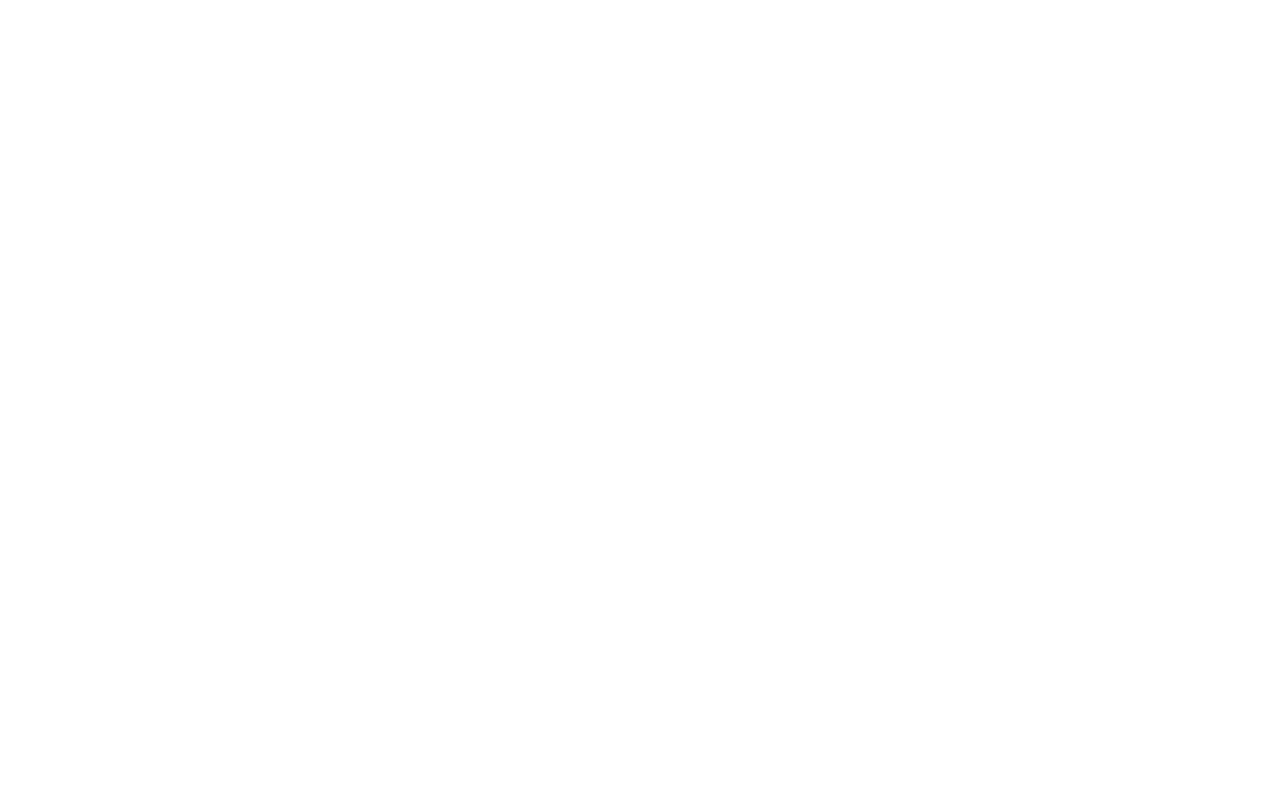
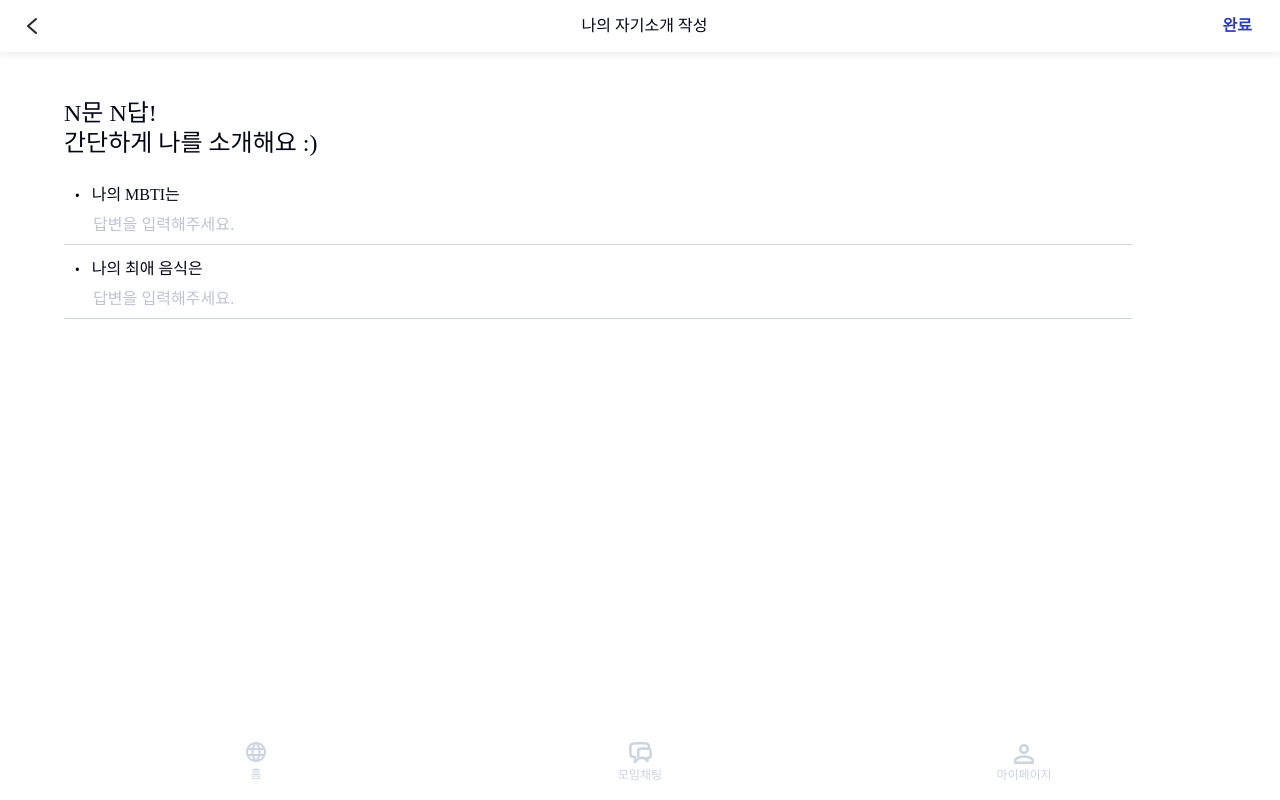
Before and after one commit to UMC-UNIVEUS/UNIVEUS-MobileWeb, a React (Create React App) app: page /profile/self-introduction-edit in a window 1280 px wide. Before the commit this address had no page. Built offline with nearby package versions, Linux system fonts and the light colour scheme; a web font is replaced by a local one.

Commit message:
page: 나의 자기소개 작성 페이지 구현

```diff
--- a/src/App.js
+++ b/src/App.js
@@ -21,6 +21,7 @@
 import CreatePostLevel2 from './pages/CreatePostLevel2';
 import ProfileChange from './pages/ProfileChange';
 import SelfIntroduction from './pages/SelfIntroduction';
+import SelfIntroductionEdit from './pages/SelfIntroductionEdit';
 
 function App() {
 	return (
@@ -47,6 +48,7 @@
 					<Route path="/modify/intro/:id" element={<ModifyIntro />} />
 					<Route path="/profile/change" element={<ProfileChange />} />
 					<Route path="/profile/self-introduction" element={<SelfIntroduction />} />
+					<Route path="/profile/self-introduction-edit" element={<SelfIntroductionEdit />} />
 					<Route path="/chat" />
 				</Routes>
 			</BrowserRouter>
--- /dev/null
+++ b/src/pages/SelfIntroductionEdit.jsx
@@ -0,0 +1,41 @@
+import './SelfIntroductionEdit.scss';
+import { SubHeader } from '../components/Header';
+import NavBar from '../components/NavBar';
+import { useNavigate } from 'react-router-dom';
+
+export default function SelfIntroductionEdit() {
+	const navigate = useNavigate();
+
+	return (
+		<div className="self-introduction-edit">
+			<SubHeader
+				headertext={'나의 자기소개 작성'}
+				textBtn={'완료'}
+				onClick={() => navigate('/profile/self-introduction')}
+			/>
+			<div className="sie-body">
+				<div className="sie-title">
+					<div className="sie-main">N문 N답!</div>
+					<div className="sie-main">간단하게 나를 소개해요 :)</div>
+				</div>
+				<div className="sie-content">
+					{[
+						['나의 MBTI는', 'ISFP'],
+						['나의 최애 음식은', '치킨'],
+					].map((li) => {
+						return (
+							<div className="sie-qa-box">
+								<div className="sie-question-group">
+									<div className="sie-dot">&#183;</div>
+									<div className="sie-question">{li[0]}</div>
+								</div>
+								<input type="text" placeholder="답변을 입력해주세요." className="sie-answer" maxLength={30} />
+							</div>
+						);
+					})}
+				</div>
+			</div>
+			<NavBar />
+		</div>
+	);
+}
--- /dev/null
+++ b/src/pages/SelfIntroductionEdit.scss
@@ -0,0 +1,53 @@
+.self-introduction-edit {
+	.sie-body {
+		padding-top: 52px;
+		padding-bottom: 71px;
+		display: flex;
+		flex-direction: column;
+		width: 90%;
+		height: 100%;
+		margin: 0 auto;
+		.sie-title {
+			margin-top: 46px;
+			margin-bottom: 27px;
+			font-size: var(--large-font);
+			line-height: 30px;
+		}
+		.sie-content {
+			font-size: var(--medium-font);
+			.sie-qa-box {
+				margin-bottom: 14px;
+				.sie-question-group {
+					display: flex;
+					flex-direction: row;
+					align-items: center;
+					margin-left: 10px;
+					margin-bottom: 10px;
+					.sie-dot {
+						font-size: 20px;
+						font-weight: 900;
+						margin-right: 11px;
+					}
+					.sie-question {
+						font-weight: 300;
+					}
+				}
+				.sie-answer {
+					padding-left: 29px;
+					padding-bottom: 10px;
+					border: none;
+					border-bottom: 1px solid var(--light-gray-color);
+					width: 90%;
+					font-size: var(--medium-font);
+					color: var(--purple-color);
+					&::placeholder {
+						color: #bfc3d4;
+					}
+					&:focus {
+						outline: none;
+					}
+				}
+			}
+		}
+	}
+}
```
